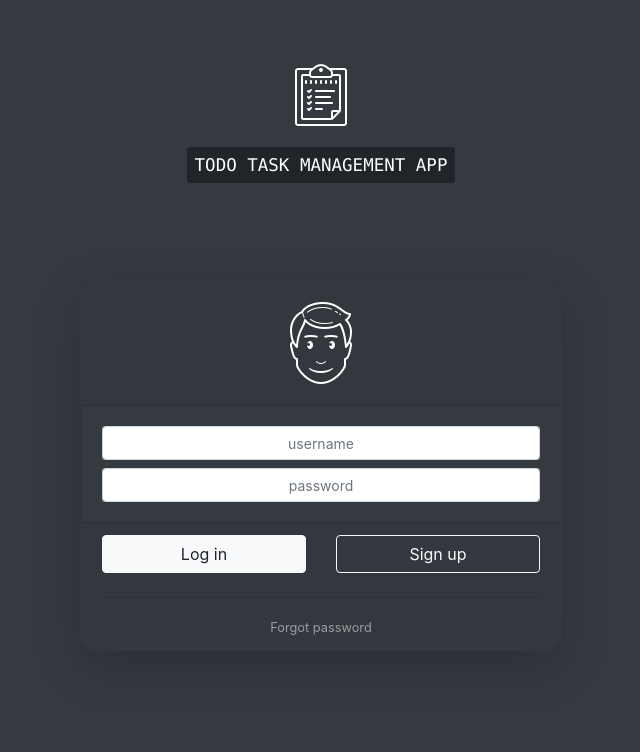
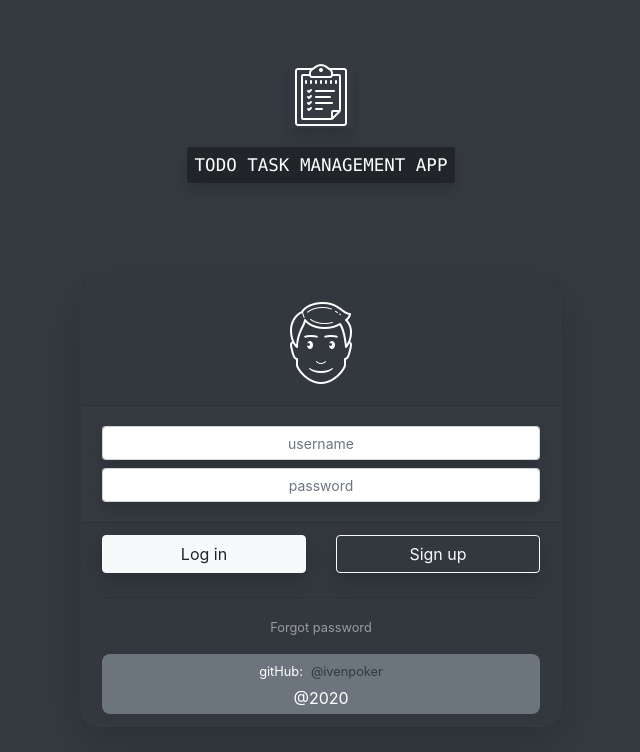
Before and after one commit to ivenpoker/react-todo-app, a React (Create React App) app: page / in a window 1280 px wide. Shown: the top 752 px of the page, without its empty margins (319-959 px from the left). Built offline with nearby package versions, Linux system fonts and the light colour scheme.

Commit message:
Add little info on the login UI.
Signed-off-by: Happi Yvan <nwaforhappiyvan@gmail.com>

```diff
--- a/src/App.js
+++ b/src/App.js
@@ -19,9 +19,9 @@ class App extends Component {
 					<div className="container">
 						<div className="row">
 							<div className="col-sm-12 text-center">
-								<img alt="Todo App Icon" src={appIcon}/>
+								<img className="shadow img-fluid" alt="Todo App Icon" src={appIcon}/>
 								<h5 className="mt-4">
-									<kbd className="p-2">TODO TASK MANAGEMENT APP</kbd>
+									<kbd className="p-2 shadow">TODO TASK MANAGEMENT APP</kbd>
 								</h5>
 							</div>
 						</div>
@@ -45,10 +45,10 @@ class App extends Component {
 
 								<div className="row">
 									<div className="col-sm-12">
-										<input type="text" className="form-control form-control-sm text-center p-3" placeholder="username"/>
+										<input type="text" className="form-control form-control-sm text-center p-3 shadow" placeholder="username"/>
 									</div>
 									<div className="col-sm-12 mt-2">
-										<input type="password" className="form-control form-control-sm text-center p-3" placeholder="password"/>
+										<input type="password" className="form-control form-control-sm text-center p-3 shadow" placeholder="password"/>
 									</div>
 								</div>
 
@@ -56,12 +56,12 @@ class App extends Component {
 							<div className="card-footer">
 								<div className="row">
 									<div className="col-sm-6 mb-2">
-										<button className="btn btn-block btn-light">
+										<button className="btn btn-block btn-light shadow">
 											Log in
 										</button>
 									</div>
 									<div className="col-sm-6">
-										<button className="btn btn-block btn-outline-light">
+										<button className="btn btn-block btn-outline-light shadow">
 											Sign up
 										</button>
 									</div>
@@ -69,6 +69,14 @@ class App extends Component {
 								<hr/>
 								<div className="text-center">
 									<a href='#' className="link text-white-50 small">Forgot password</a>
+								</div>
+								<div className="p-1 mt-3 text-center bg-secondary" style={{borderRadius: 8}}>
+									<span className="small card-title">gitHub:</span>
+									<a className="ml-2 link text-dark small card-title" href="https://github.com/ivenpoker"
+									   rel="noopener noreferrer" target="_blank">@ivenpoker</a>
+									<div className="card-subtitle mt-1">
+										@{(new Date()).getFullYear()}
+									</div>
 								</div>
 							</div>
 						</form>
```
